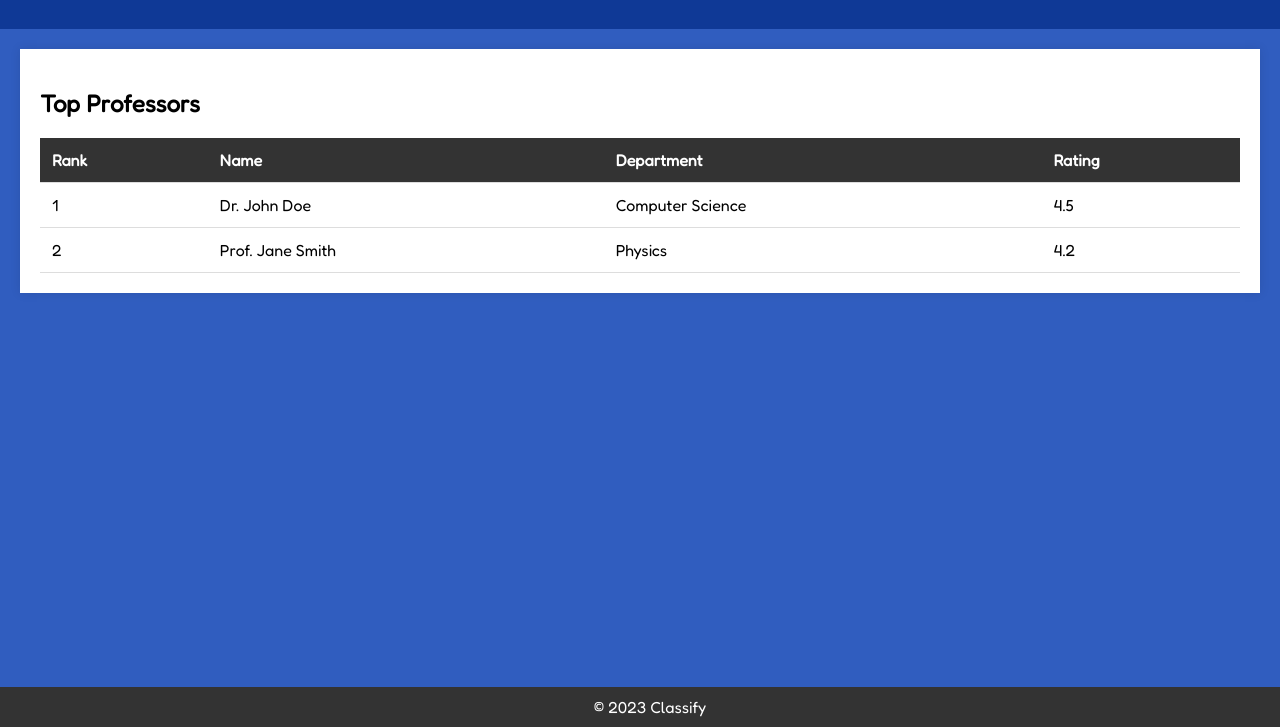
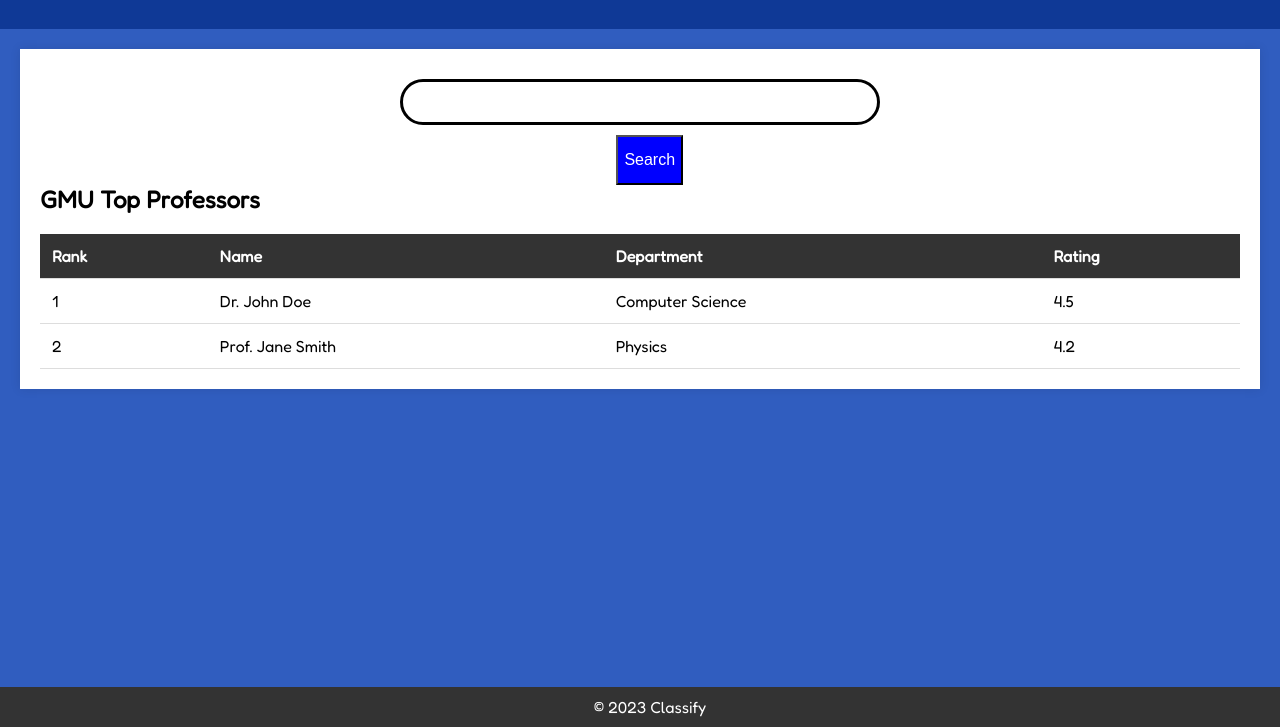
Before and after one commit to GerardoSoriano/classify, a website: page classify-webpage/index.html in a window 1280 px wide. Shown: the part 73-800 px from the top of the page. Drawn offline with Linux system fonts and the light colour scheme.

Commit message:
Added search bar and submission button

```diff
--- a/classify-webpage/index.html
+++ b/classify-webpage/index.html
@@ -7,71 +7,27 @@
   <meta charset="UTF-8">
   <meta name="viewport" content="width=device-width, initial-scale=1.0">
   <title>Classify</title>
-  <style>
-    body {
-      font-family: 'Fredoka', sans-serif;
-      margin: 0;
-      padding: 0;
-      background-color: #305dbf;
-    }
-
-    header {
-      background-color: #0f3996;
-      color: white;
-      padding: 10px;
-      text-align: center;
-    }
-
-    main {
-      padding: 20px;
-      display: flex;
-      justify-content: space-between;
-    }
-
-    #leaderboard {
-      flex-grow: 1;
-      background-color: #fff;
-      padding: 20px;
-      box-shadow: 0px 0px 10px rgba(0, 0, 0, 0.1);
-    }
-
-    table {
-      width: 100%;
-      border-collapse: collapse;
-      margin-top: 20px;
-    }
-
-    th, td {
-      padding: 12px;
-      text-align: left;
-      border-bottom: 1px solid #ddd;
-    }
-
-    th {
-      background-color: #333;
-      color: white;
-    }
-
-    footer {
-      background-color: #333;
-      color: white;
-      text-align: center;
-      padding: 10px;
-      position: fixed;
-      bottom: 0;
-      width: 100%;
-    }
-  </style>
+  <link rel="stylesheet" href="./style/style.css">
 </head>
 <body>
 
   <header>
     <h1>Classify</h1>
+
   </header>
 
   <main>
     <div id="leaderboard">
-      <h2>Top Professors</h2>
+      <form action="https://cs.gmu.edu"> <!--server that handles searach capabilities -->
+          <div class="bar">
+              <input type="text" name="q" required>
+          </div>
+          <div class="options">
+              <input id="search-button" type="submit" name="btnK" value="Search" class = "search">
+          </div>
+
+      </form>
+      <h2>GMU Top Professors</h2>
       <table>
         <thead>
           <tr>
--- /dev/null
+++ b/classify-webpage/style/style.css
@@ -0,0 +1,87 @@
+body {
+    font-family: 'Fredoka', sans-serif;
+    margin: 0;
+    padding: 0;
+    background-color: #305dbf;
+}
+
+header {
+    background-color: #0f3996;
+    color: white;
+    padding: 10px;
+    text-align: center;
+}
+
+.bar{
+    margin-top: 10px;
+    flex-direction: column;
+    display: flex;
+    margin-left: 30%;
+    margin-right: 30%;
+    height: 40px;
+    border-radius: 40px;
+    border-style:solid;
+}
+
+.options {
+    margin: 10px;
+    height: 30px;
+}
+
+.bar > input {
+    margin: 1em;
+    height: 30px;
+    border-style: unset;
+}
+
+input:focus {
+    outline: none;
+}
+
+#search-button {
+    background-color: blue;
+    color: white;
+    height: 50px;
+    margin-left: 48%;
+    font: 1em Arial;
+}
+
+main {
+    padding: 20px;
+    display: flex;
+    justify-content: space-between;
+}
+
+#leaderboard {
+    flex-grow: 1;
+    background-color: #fff;
+    padding: 20px;
+    box-shadow: 0px 0px 10px rgba(0, 0, 0, 0.1);
+}
+
+table {
+    width: 100%;
+    border-collapse: collapse;
+    margin-top: 20px;
+}
+
+th, td {
+    padding: 12px;
+    text-align: left;
+    border-bottom: 1px solid #ddd;
+}
+
+th {
+    background-color: #333;
+    color: white;
+}
+
+footer {
+    background-color: #333;
+    color: white;
+    text-align: center;
+    padding: 10px;
+    position: fixed;
+    bottom: 0;
+    width: 100%;
+}
```
